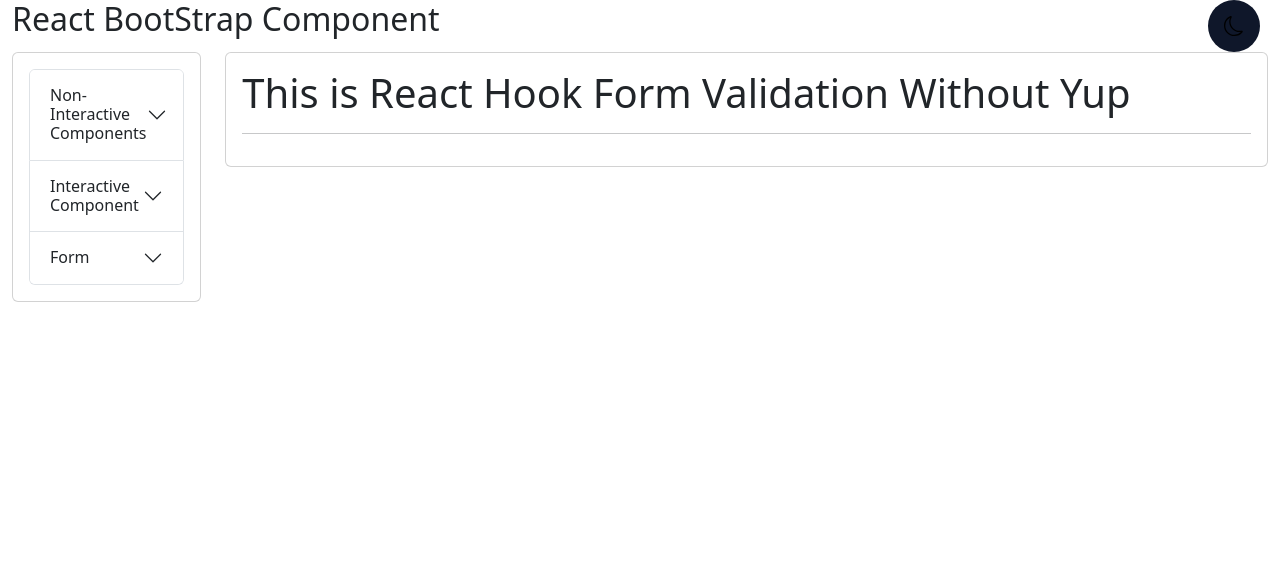
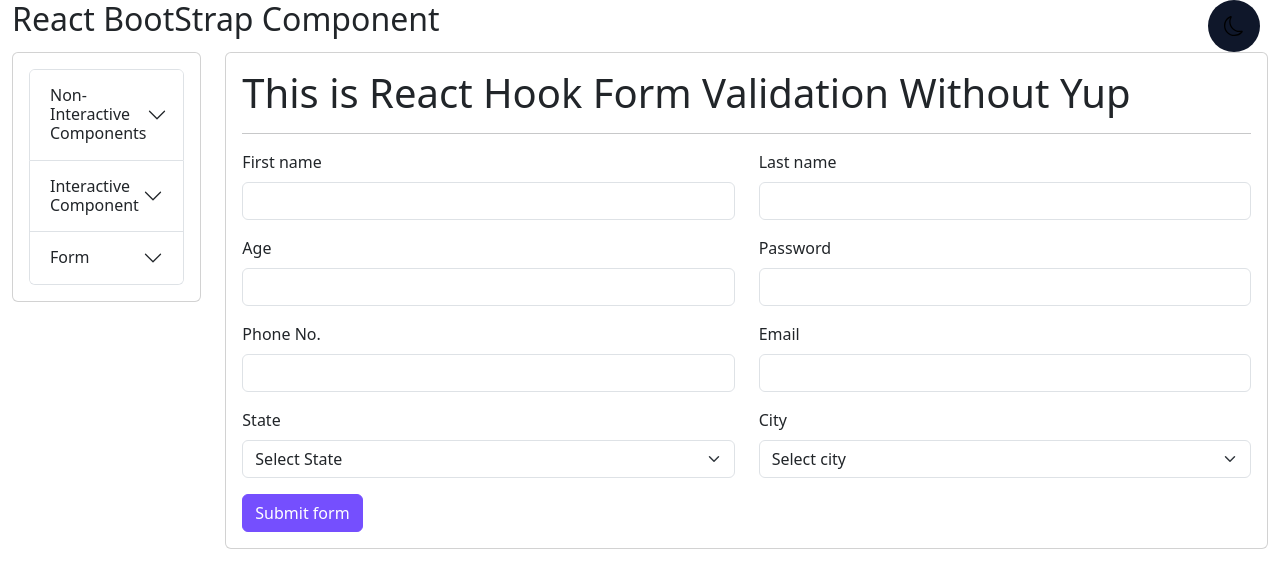
Before and after one commit to abhinav731996/ReactCalssIndixpert, a React (Vite) app: page /rb-hook-form-validation in a window 1280 px wide. Shown: the top 588 px of the page. Built offline with nearby package versions, Linux system fonts and the light colour scheme.

Commit message:
React Hook Form

```diff
--- a/src/pages/react-bootstrap/RHFValidation.jsx
+++ b/src/pages/react-bootstrap/RHFValidation.jsx
@@ -1,13 +1,178 @@
-import React from 'react'
+import { Button, Col, Form, Row } from "react-bootstrap";
+import { useForm } from "react-hook-form";
 
 const RHFValidation = () => {
+  const {
+    formState: { errors },
+    register,
+    handleSubmit,
+  } = useForm();
+  const handleOnSubmit = (data) => {
+    console.log(data);
+  };
   return (
     <div>
       <h1>This is React Hook Form Validation Without Yup</h1>
       <hr />
+      <Form onSubmit={handleSubmit(handleOnSubmit)}>
+        <Row>
+          {/* For FirstName */}
+          <Col md={6}>
+            <Form.Group className="mb-3" controlId="firstname">
+              <Form.Label>First name</Form.Label>
+              <Form.Control
+                type="text"
+                {...register("firstname", {
+                  required: "The Firstname is required.",
+                })}
+              />
+              <div className="text-danger">{errors?.firstname?.message}</div>
+            </Form.Group>
+          </Col>
+          {/* For LastName */}
+          <Col md={6}>
+            <Form.Group className="mb-3" controlId="lastname">
+              <Form.Label>Last name</Form.Label>
+              <Form.Control
+                type="text"
+                {...register("lastname", {
+                  required: "The lastname is required.",
+                })}
+              />
+              <div className="text-danger">{errors?.lastname?.message}</div>
+            </Form.Group>
+          </Col>
+        </Row>
+        <Row>
+          {/* For Age */}
+          <Col md={6}>
+            <Form.Group className="mb-3" controlId="age">
+              <Form.Label>Age</Form.Label>
+              <Form.Control
+                type="number"
+                {...register("age", {
+                  required: "The Age is required.",
+                  min: { value: 18, message: "Age must be greater than 18" },
+                  max: { value: 40, message: "Age must be less than 50" },
+                })}
+              />
+              <div className="text-danger">{errors?.age?.message}</div>
+            </Form.Group>
+          </Col>
+          {/* For Password */}
+          <Col md={6}>
+            <Form.Group className="mb-3" controlId="password">
+              <Form.Label>Password</Form.Label>
+              <Form.Control
+                type="password"
+                {...register("password", {
+                  required: "The password is required.",
+                  minLength: {
+                    value: 6,
+                    message: "Password must be greater than 4",
+                  },
+                  maxLength: {
+                    value: 10,
+                    message: "You can use maximum 10 character for password",
+                  },
+                  validate: (value) => {
+                    if (!value) return true;
+                    if (value.includes(" "))
+                      return "Password cannot contain spaces";
+                    const hasSpecialChar =
+                      /[!@#$%^&*()_+\-=\[\]{};':"\\|,.<>?]/.test(value);
+                    const hasNumber = /\d/.test(value);
+                    if (!hasSpecialChar || !hasNumber) {
+                      return "Password must contain at least one special character and one number.";
+                    }
+                    return true;
+                  },
+                })}
+              />
+              <div className="text-danger">{errors?.password?.message}</div>
+            </Form.Group>
+          </Col>
+        </Row>
 
+        <Row>
+          {/* For PhoneNumber */}
+          <Col md={6}>
+            <Form.Group className="mb-3" controlId="phone">
+              <Form.Label>Phone No.</Form.Label>
+              <Form.Control
+                type="number"
+                {...register("phone", {
+                  required: "The phone is required.",
+                  minLength: {
+                    value: 10,
+                    message: "Phone number must be of 10 digits",
+                  },
+                  maxLength: {
+                    value: 10,
+                    message: "Phone number must be of 10 digits",
+                  },
+                })}
+              />
+              <div className="text-danger">{errors?.phone?.message}</div>
+            </Form.Group>
+          </Col>
+          {/* For Email */}
+          <Col md={6}>
+            <Form.Group className="mb-3" controlId="email">
+              <Form.Label>Email</Form.Label>
+              <Form.Control
+                type="text"
+                {...register("email", {
+                  required: "The email is required.",
+                  pattern: {
+                    value: /^[A-Z0-9._%+-]+@[A-Z0-9.-]+\.[A-Z]{2,}$/i,
+                    message: "Please enter a valid email address",
+                  },
+                })}
+              />
+              <div className="text-danger">{errors?.email?.message}</div>
+            </Form.Group>
+          </Col>
+        </Row>
+
+        <Row>
+          {/* For State */}
+          <Col md={6}>
+            <Form.Group className="mb-3" controlId="state">
+              <Form.Label>State</Form.Label>
+              <Form.Select
+                {...register("state", { required: "The state is required." })}
+              >
+                <option value="">Select State</option>
+                <option value="Haryana">Haryana</option>
+                <option value="Rajisthan">Rajisthan</option>
+                <option value="Punjab">Punjab</option>
+              </Form.Select>
+              <div className="text-danger">{errors?.state?.message}</div>
+            </Form.Group>
+          </Col>
+          {/* For City */}
+          <Col md={6}>
+            <Form.Group className="mb-3" controlId="city">
+              <Form.Label>City</Form.Label>
+              <Form.Select
+                {...register("city", { required: "The city is required." })}
+              >
+                <option value="">Select city</option>
+                <option value="Rohtak">Rohtak</option>
+                <option value="Jaipur">Jaipur</option>
+                <option value="Jalandher">Jalandher</option>
+              </Form.Select>
+              <div className="text-danger">{errors?.city?.message}</div>
+            </Form.Group>
+          </Col>
+        </Row>
+
+
+        <Button type="submit">Submit form</Button>
+      </Form>
     </div>
-  )
-}
+  );
+};
 
-export default RHFValidation
+export default RHFValidation;
```
